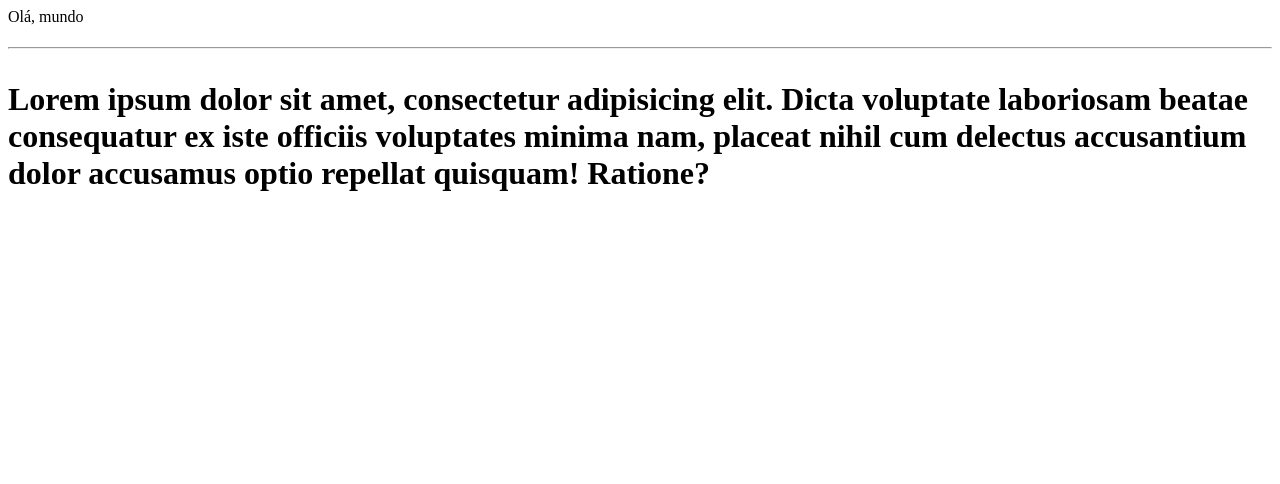
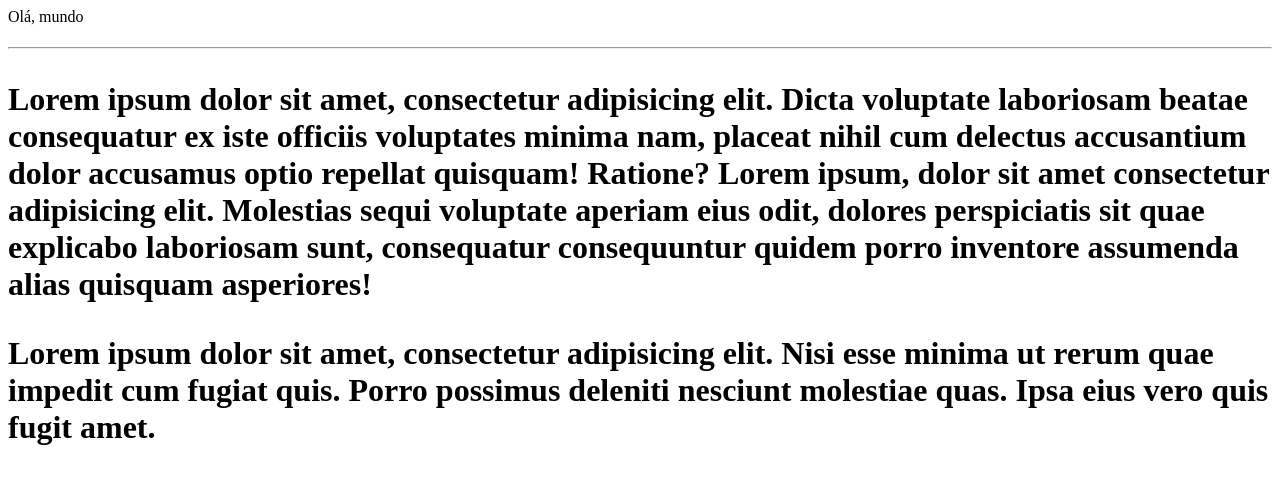
Before and after one commit to GuilhermeGiovanucci/Guilherme, a plain HTML site: page Site exemplo/Index.HTML in a window 1280 px wide. Drawn offline with Linux system fonts and the light colour scheme.

Commit message:
Adicionei um parágrafo

```diff
--- a/Site exemplo/Index.HTML
+++ b/Site exemplo/Index.HTML
@@ -10,6 +10,7 @@
 </body>Olá, mundo<h1>
     <hr>
     <p>Lorem ipsum dolor sit amet, consectetur adipisicing elit. Dicta voluptate laboriosam beatae consequatur ex iste officiis voluptates minima nam, placeat nihil cum delectus accusantium dolor accusamus optio repellat quisquam! Ratione?
-    </p>
+    Lorem ipsum, dolor sit amet consectetur adipisicing elit. Molestias sequi voluptate aperiam eius odit, dolores perspiciatis sit quae explicabo laboriosam sunt, consequatur consequuntur quidem porro inventore assumenda alias quisquam asperiores!</p>
+    <p>Lorem ipsum dolor sit amet, consectetur adipisicing elit. Nisi esse minima ut rerum quae impedit cum fugiat quis. Porro possimus deleniti nesciunt molestiae quas. Ipsa eius vero quis fugit amet.</p>
 </h1>
 </html>
```
